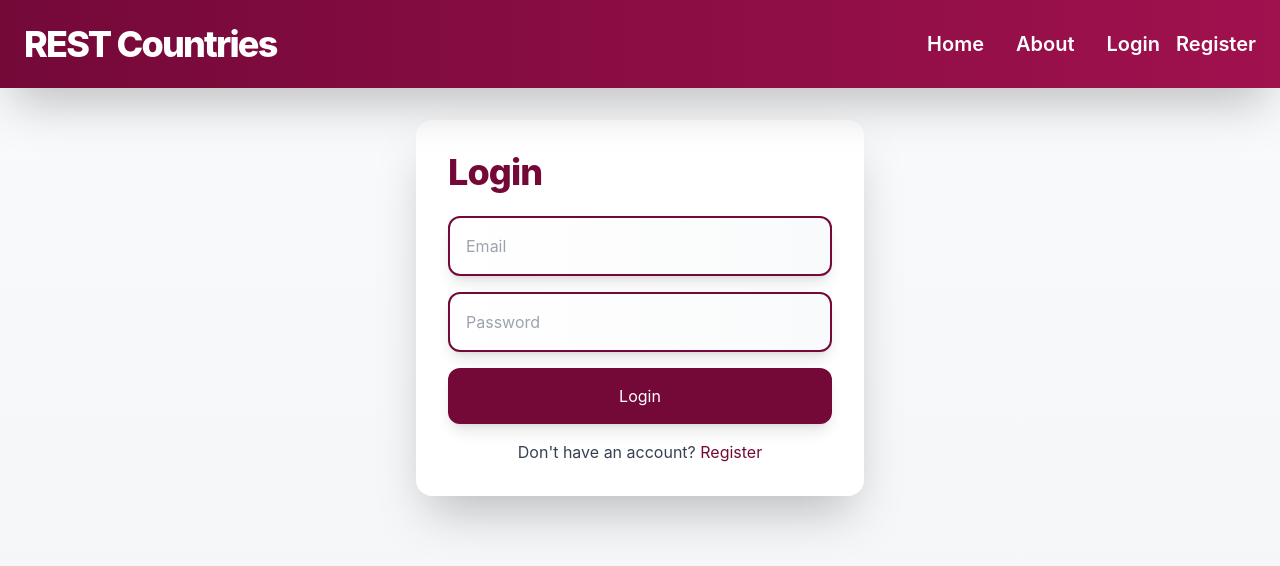
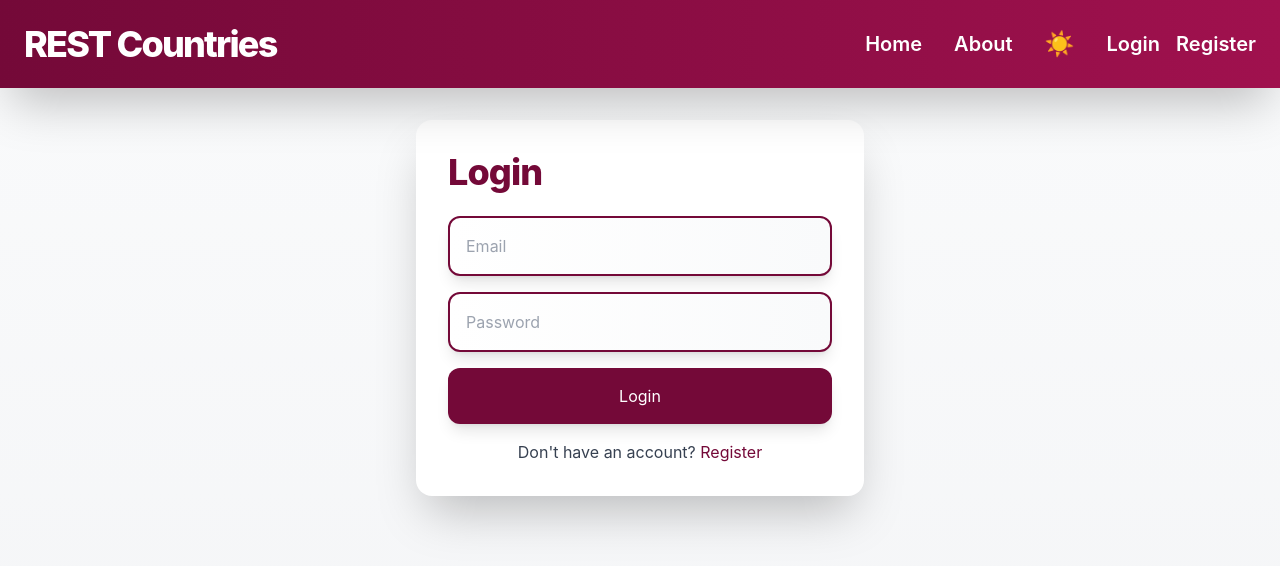
Before and after one commit to Shanuka095/WorldFacts, a React (Create React App) app: page /login in a window 1280 px wide. Shown: the top 566 px of the page. Built offline with nearby package versions, Linux system fonts and the light colour scheme.

Commit message:
Updated Header.jsx

```diff
--- a/src/components/Header.jsx
+++ b/src/components/Header.jsx
@@ -1,5 +1,6 @@
 import { Link, useNavigate } from 'react-router-dom';
-   export default function Header() {
+
+   export default function Header({ isDarkMode, toggleDarkMode }) {
      const navigate = useNavigate();
      let currentUser = {};
      try {
@@ -22,6 +23,13 @@ import { Link, useNavigate } from 'react-router-dom';
                <Link to="/" className="text-xl font-semibold hover:text-gray-100 transition-all duration-300 hover:scale-110 hover:rotate-2 transform">Home</Link>
                <Link to="/about" className="text-xl font-semibold hover:text-gray-100 transition-all duration-300 hover:scale-110 hover:rotate-2 transform">About</Link>
              </nav>
+             <button
+               onClick={toggleDarkMode}
+               className="text-2xl transition-all duration-500 transform hover:scale-110 hover:rotate-45"
+               style={{ animation: isDarkMode ? 'spinMoon 0.5s ease-in-out' : 'spinSun 0.5s ease-in-out' }}
+             >
+               {isDarkMode ? '🌙' : '☀️'}
+             </button>
              {currentUser.email ? (
                <div className="flex items-center gap-4">
                  <span className="text-xl font-semibold">{currentUser.fullName}</span>
```
